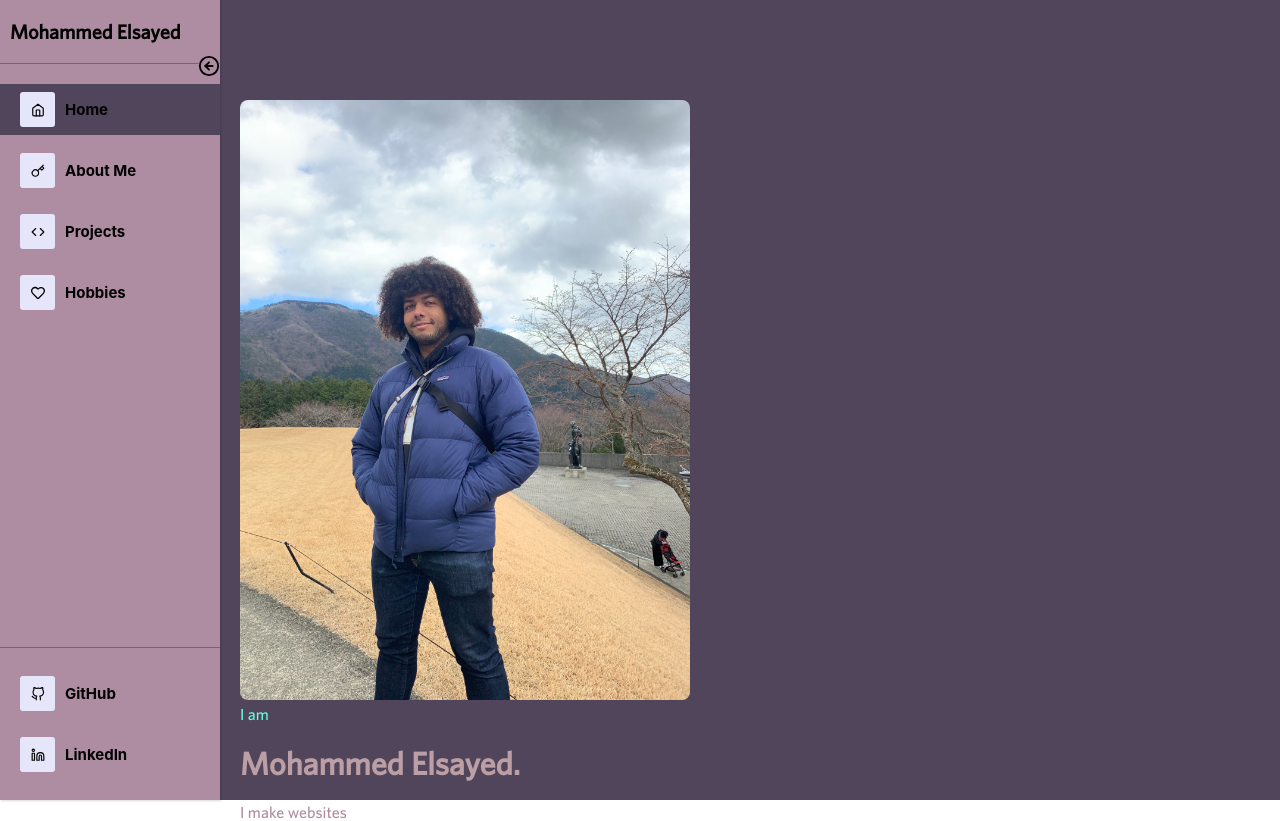
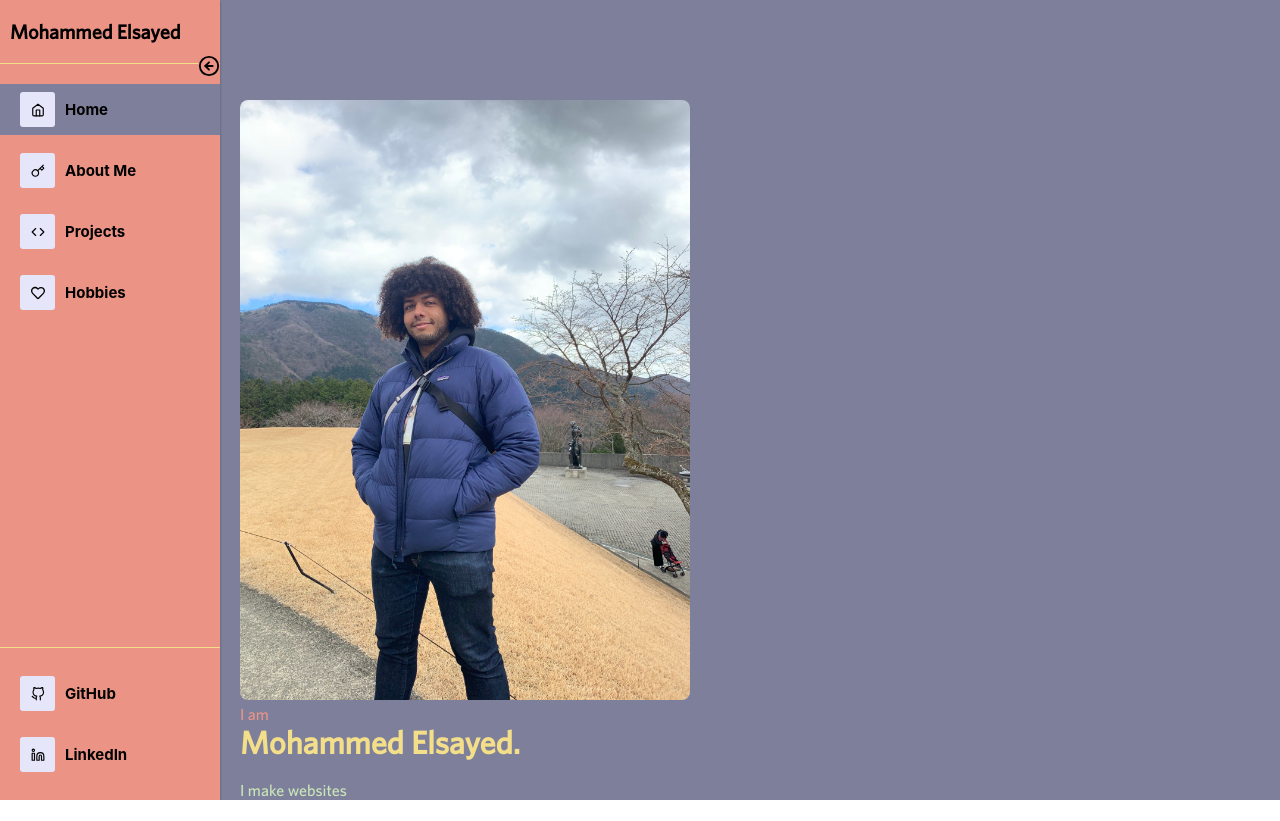
Before and after one commit to Momopeach1/portfolio, a React (Create React App) app: page / in a window 1280 px wide. After the commit the page ends 800 px from the top, so only its background shows below. Built offline with nearby package versions, Linux system fonts and the light colour scheme.

Commit message:
Changed color palette

```diff
--- a/src/components/About.js
+++ b/src/components/About.js
@@ -1,10 +1,11 @@
 import React from 'react';
+
+import '../styles/About.css'
 
 const About = () => {
     return (
-        <div>
-
-            <h1 >
+        <div className='main-content'>
+            <h1>
                 About me...
             </h1>
         </div>
--- a/src/components/header/Header.css
+++ b/src/components/header/Header.css
@@ -16,7 +16,7 @@
     font-size: 22px;
     top: 55px;
     cursor: pointer;
-    background-color: #ae8da3;
+    background-color: #EB9486;
   }
   #header .pro-sidebar {
     width: 100%;
@@ -58,7 +58,7 @@
     color: #000;
   }
   #header .pro-sidebar-inner .pro-sidebar-layout .active {
-    background-color: #50455a;
+    background-color: #7E7F9A;
 
   }
   #header .logo {
@@ -66,16 +66,16 @@
 
   }
   #header .pro-sidebar-content {
-    background-color: #ae8da3;
+    background-color: #EB9486;
 
   }
   #header .pro-sidebar-header {
-    background-color: #ae8da3;
-    border-bottom-color: #a24d7a ;
+    background-color: #EB9486;
+    border-bottom-color: #F3DE8A;
   }
   #header .pro-sidebar-footer {
-    background-color: #ae8da3;
-    border-top-color: #a24d7a ;
+    background-color: #EB9486;
+    border-top-color: #F3DE8A;
   }
 
   @media only screen and (max-width: 720px) {
--- /dev/null
+++ b/src/styles/About.css
@@ -0,0 +1,5 @@
+.main-content {
+    padding-left: 240px;
+    background-color: #7E7F9A;
+    height: 100vh;
+}
--- a/src/styles/Homepage.css
+++ b/src/styles/Homepage.css
@@ -4,7 +4,7 @@
 }
 .main-content {
     padding-left: 240px;
-    background-color: #50455a;
+    background-color: #7E7F9A;
     height: 100vh;
 }
 .img-container {
@@ -13,16 +13,17 @@
 
 h1 {
     font-family: 'whitney-medium';
-    color: #bc9fa4;
+    color: #F3DE8A;
+    margin-top: 0px;
 }
 
 .flare-text {
     font-family: 'whitney-medium';
-    color: #63fed9;
+    color: #EB9486;
 
 }
 
 p {
     font-family: 'whitney-medium';
-    color: #ae8da3
+    color: #CAE7B9
 }
```
